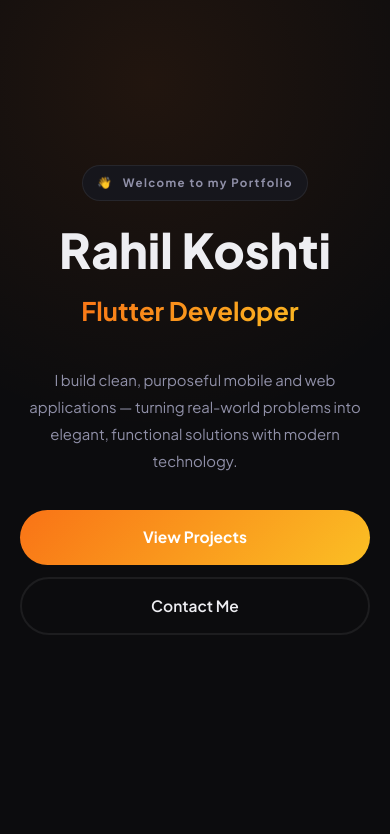
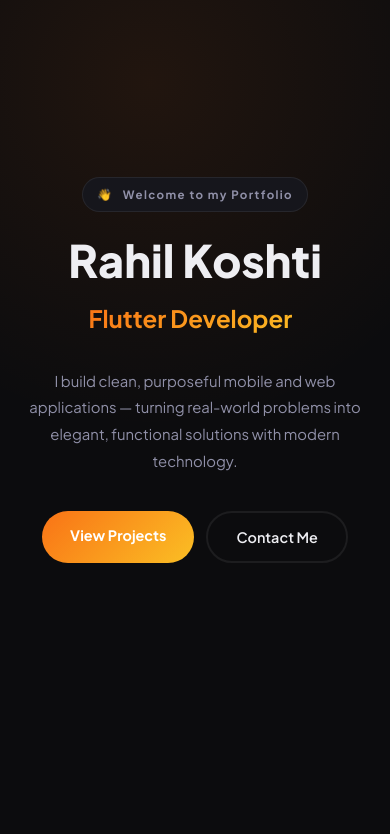
Before and after one commit to Rahilkoshti29/rahil-portfolio, a Django app: page / in a window 390 px wide; the page is wider, and only the part inside the window is pictured. Shown: the part 67-901 px from the top of that part. Run offline with Django 5.2, Linux system fonts and the light colour scheme.

```diff
--- a/backend/portfolio_project/portfolio/static/portfolio/css/style.css
+++ b/backend/portfolio_project/portfolio/static/portfolio/css/style.css
@@ -274,12 +274,16 @@ img { max-width: 100%; }
     justify-content: center;
     text-align: center;
     padding: 0 24px;
+    min-height: 100vh;
+    align-items: center;
   }
   .home-left {
     max-width: 100%;
     display: flex;
     flex-direction: column;
     align-items: center;
+    padding-top: 80px; /* just enough for navbar */
+    padding-bottom: 40px;
   }
   .hdesc { text-align: center; margin: 0 auto 36px; }
   .hbtns { justify-content: center; }
@@ -288,41 +292,18 @@ img { max-width: 100%; }
 
 @media (max-width: 600px) {
   .home-sec { padding: 0 20px; }
+  .home-left { padding-top: 70px; }
 
-  /* Fix name size on small screens */
-  .hname {
-    font-size: 3rem;
-    line-height: 1.05;
+  .hname { font-size: 2.8rem; line-height: 1.05; }
+  .hrole { font-size: 1.5rem; min-height: 2em; word-break: break-word; }
+
+  .hbtns { flex-direction: row; flex-wrap: wrap; width: 100%; gap: 12px; justify-content: center; }
+  .btn-fill, .btn-line {
+    padding: 12px 28px;
+    font-size: .9rem;
   }
-
-  /* Fix typed role text — was overflowing and cutting */
-  .hrole {
-    font-size: 1.6rem;
-    min-height: 2.2em;
-    word-break: break-word;
-  }
-
-  /* Stack buttons vertically on very small screens but full width */
-  .hbtns {
-    flex-direction: column;
-    width: 100%;
-    gap: 12px;
-  }
-  .btn-fill, .btn-line {
-    width: 100%;
-    text-align: center;
-    justify-content: center;
-    padding: 14px 20px;
-  }
-
-  .hello-badge {
-    font-size: .72rem;
-    padding: 7px 14px;
-  }
-
-  .hdesc {
-    font-size: .93rem;
-  }
+  .hello-badge { font-size: .72rem; padding: 7px 14px; }
+  .hdesc { font-size: .93rem; }
 }
 
 /* ══════════════════════════════════════
```
